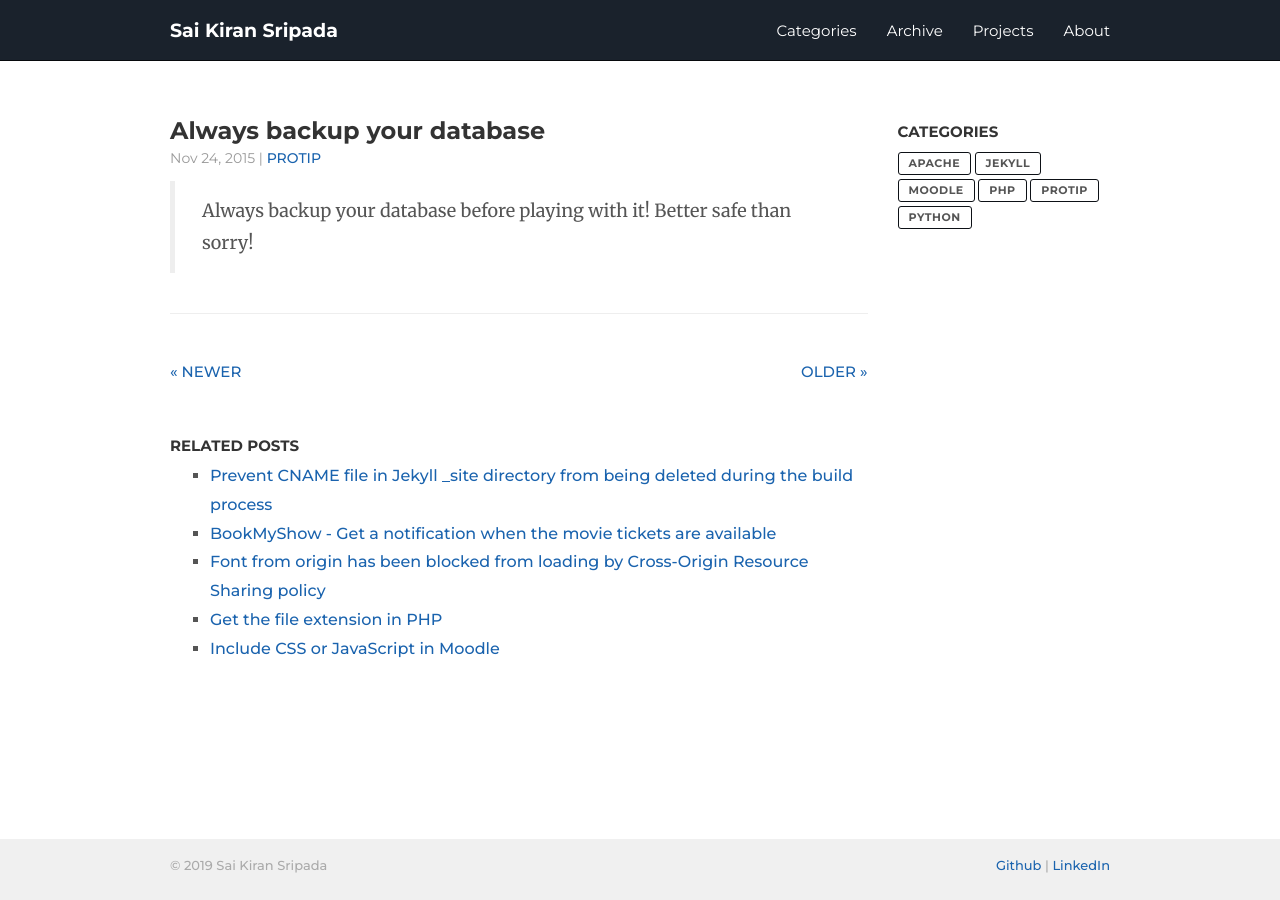
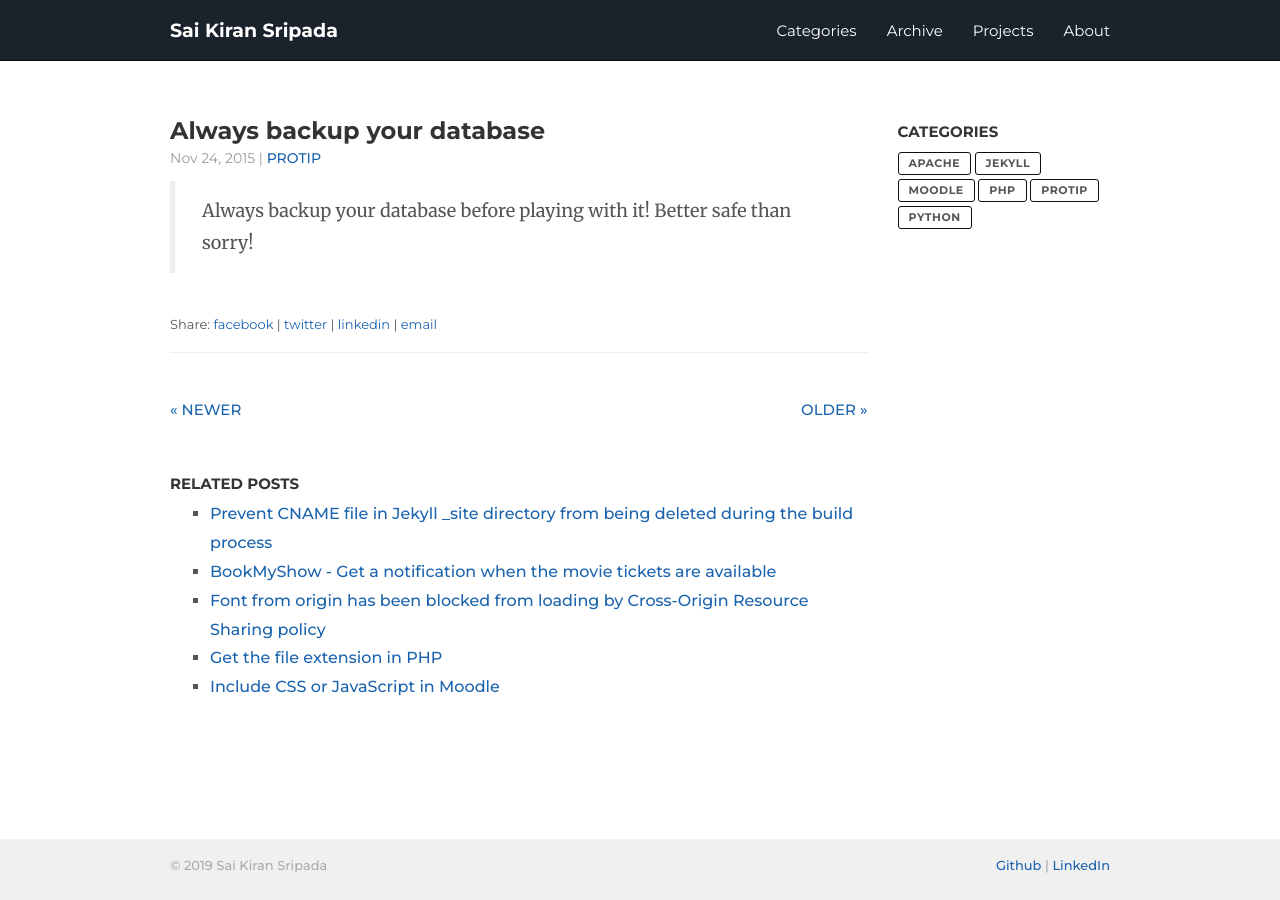
Before and after one commit to saikiransripada/saikiransripada.github.io, a Jekyll site: the page built from _posts/2016-01-20-always-backup-your-database.md, in a window 1280 px wide. Built offline with Jekyll 4.4.1, drawn with Linux system fonts in a browser that asks for light colours.

Commit message:
Added social media share links

```diff
--- /dev/null
+++ b/_includes/post-share.html
@@ -0,0 +1,21 @@
+<div class="share-buttons">
+    Share:
+    <a  href="https://www.facebook.com/sharer/sharer.php?u={{ site.url }}{{ site.baseurl }}{{ page.url }}"
+        onclick="window.open(this.href, 'pop-up', 'left=20,top=20,width=500,height=500,toolbar=1,resizable=0'); return false;"
+        title="Share on Facebook" >
+        <span class="fa fa-facebook-official share-button">facebook</span></a>
+    |
+    <a  href="https://twitter.com/intent/tweet?text={{ page.title }}&url={{ site.url }}{{ site.baseurl }}{{ page.url }}"
+        onclick="window.open(this.href, 'pop-up', 'left=20,top=20,width=500,height=500,toolbar=1,resizable=0'); return false;"
+        title="Share on Twitter" >
+        <span class="fa fa-twitter share-button">twitter</span></a>
+    |
+    <a  href="https://www.linkedin.com/shareArticle?mini=true&url={{ site.url }}{{ site.baseurl }}{{ page.url }}&title={{ page.title }}&summary={{ page.description }}&source={{ site.title }}"
+        onclick="window.open(this.href, 'pop-up', 'left=20,top=20,width=500,height=500,toolbar=1,resizable=0'); return false;"
+        title="Share on LinkedIn" >
+        <span class="fa fa-linkedin share-button">linkedin</span></a>
+    |
+    <a  href="mailto:?subject={{ page.title }}&amp;body=Check out this site {{ site.url }}{{ site.baseurl }}{{ page.url }}"
+        title="Share via Email" >
+        <span class="fa fa-envelope share-button">email</span></a>
+</div>
--- a/_layouts/post.html
+++ b/_layouts/post.html
@@ -8,6 +8,9 @@
 </div>
 <div class="post-content">
   {{ content }}
+</div>
+<div class="post-footer-meta">
+  {% include post-share.html %}
 </div>
 <div class="post-footer">
   {% if site.data.theme.show_post_navs %}
--- a/css/style.scss
+++ b/css/style.scss
@@ -148,6 +148,10 @@
     text-decoration: none;
   }
 }
+.post-footer-meta {
+  font-size: 13px;
+  margin-bottom: 15px;
+}
 .post-title-home {
   margin: 0;
   font-size: 2.4rem;
@@ -205,7 +209,8 @@
 .navbar-brand {
   font-weight: $headings-font-weight;
 }
-.navbar {
+.navbar,
+.post-footer-meta {
   font-family: $headings-font-family;
 }
 .navbar-static-top {
```
